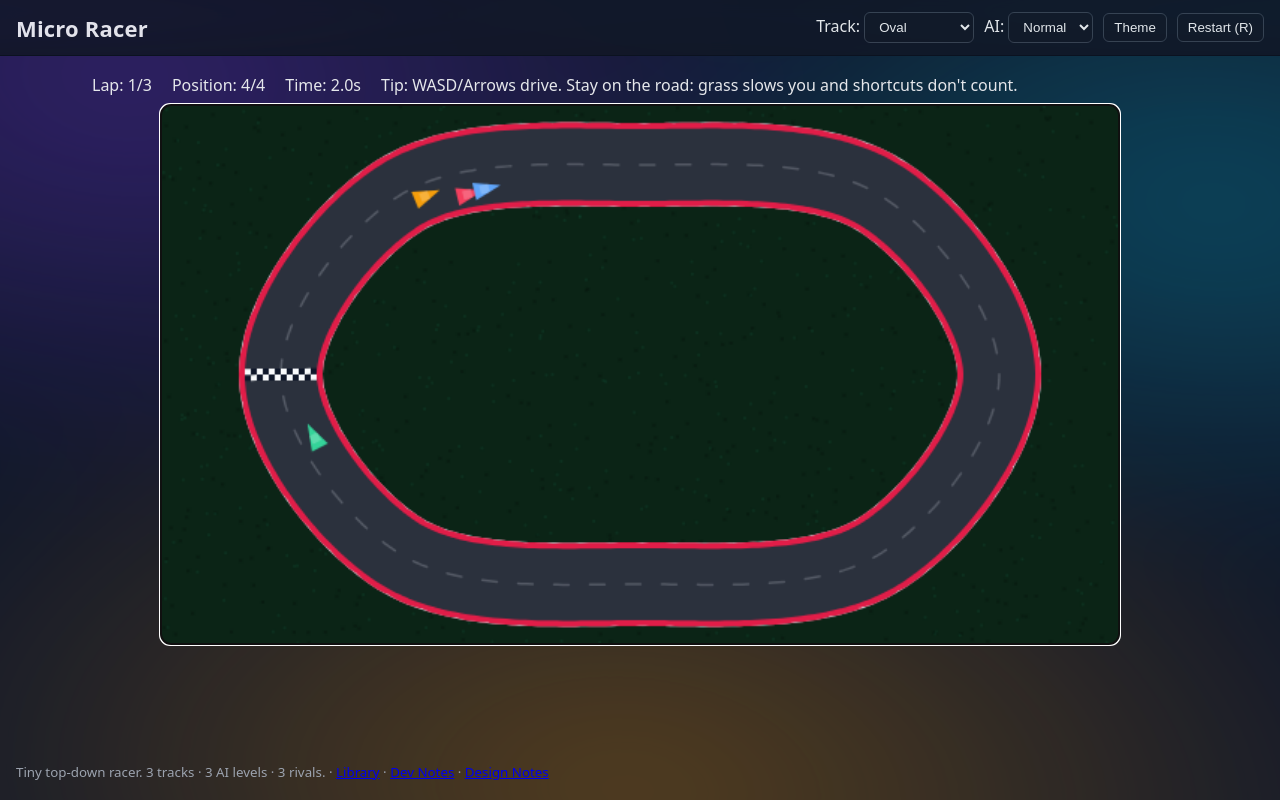
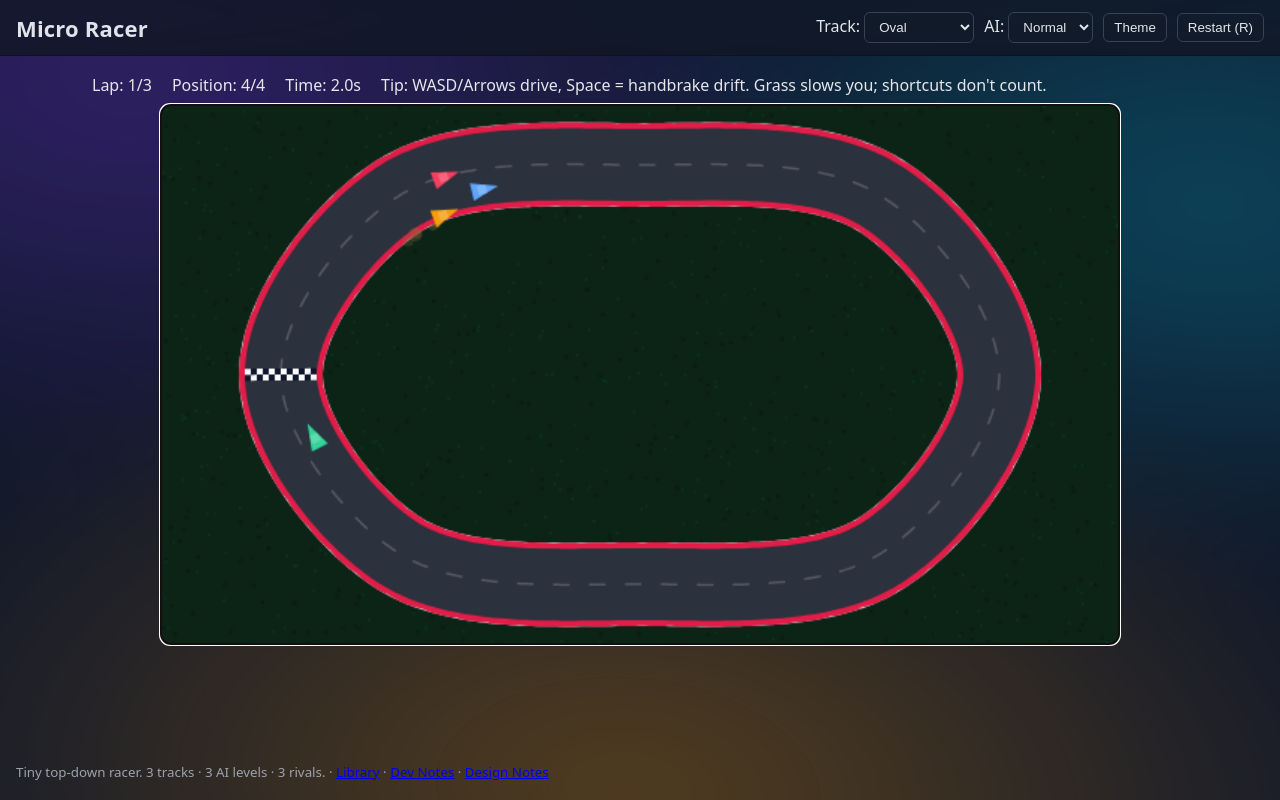
Before and after one commit to nevgauker/games_library, a website: page race.html in a window 1280 px wide. Drawn offline with Linux system fonts and the light colour scheme.

Commit message:
Micro Racer: drift handling, handbrake, car bumping and effects
- Player car keeps a velocity separate from its heading; tyres scrub sideways speed
- Space = handbrake: less grip, faster rotation, drifts and spins
- Cars collide with a simple impulse response; finished cars become ghosts
- AI moves to the other side of a slower car just ahead
- Skid marks layer, grass dust and tyre smoke particles, small shake on hard bumps
- Hard AI eased slightly so a strong human can win

Co-Authored-By: Claude Opus 5.5 <noreply@anthropic.com>

```diff
--- a/race.html
+++ b/race.html
@@ -36,7 +36,7 @@
         <div>Lap: <span id="lap">1</span>/<span id="lap-total">3</span></div>
         <div>Position: <span id="pos">1</span>/<span id="car-total">4</span></div>
         <div>Time: <span id="time">0.0</span>s</div>
-        <div>Tip: WASD/Arrows drive. Stay on the road: grass slows you and shortcuts don't count.</div>
+        <div>Tip: WASD/Arrows drive, Space = handbrake drift. Grass slows you; shortcuts don't count.</div>
         <div id="status" aria-live="polite"></div>
       </section>
       <section class="backspace-wrap">
--- a/src/race.js
+++ b/src/race.js
@@ -38,10 +38,13 @@
   const AI_LEVELS = {
     easy:   { maxSpeed: 120, accel: 120, turn: 2.4, lane: 10, look: 30, band: 0.08 },
     normal: { maxSpeed: 145, accel: 160, turn: 2.8, lane: 8,  look: 34, band: 0.05 },
-    hard:   { maxSpeed: 168, accel: 210, turn: 3.3, lane: 5,  look: 38, band: 0.03 },
+    hard:   { maxSpeed: 162, accel: 200, turn: 3.15, lane: 5, look: 38, band: 0.03 },
   };
 
-  const PLAYER = { accel: 220, brake: 280, maxSpeed: 170, reverse: 0.4, turn: 4.2, friction: 0.98 };
+  // slip values are per-frame (60fps) retention of sideways speed: lower = more grip
+  const PLAYER = { accel: 220, brake: 280, maxSpeed: 170, reverse: 0.4, turn: 4.2, friction: 0.98,
+                   slip: 0.55, grassSlip: 0.75, hbSlip: 0.96, hbTurn: 1.4, hbDrag: 0.985 };
+  const CAR_RADIUS = 7;     // collision radius
   const GRASS_DRAG = { player: 0.93, ai: 0.94 }; // per-frame (60fps) speed decay off the road
 
   function angNorm(a){ while(a>Math.PI) a-=TWOPI; while(a<-Math.PI) a+=TWOPI; return a; }
@@ -118,7 +121,10 @@
 
   class Car{
     constructor({x,y,a,color,isPlayer=false,ai=false}){
-      this.x=x; this.y=y; this.a=a; this.speed=0;
+      this.x=x; this.y=y; this.a=a;
+      this.speed=0;         // speed along the heading
+      this.vx=0; this.vy=0; // actual velocity (the player's can slide sideways)
+      this.skid=0;          // 0..1 how hard the tyres are sliding (for skid marks)
       this.color=color; this.isPlayer=isPlayer; this.ai=ai;
       this.idx=0;           // nearest centerline sample
       this.dist=0;          // distance driven along the road since the start line (negative on the grid)
@@ -171,6 +177,7 @@
       this.emit('time', 0);
       this.emit('pos', this.placeOf(this.player));
       this.emit('status', '');
+      this.emit('reset');
     }
 
     input(dir){ this.inputDir = dir; }
@@ -178,14 +185,15 @@
     // wrap an arc-length difference into [-L/2, L/2)
     wrap(d){ const L = this.road.L; return ((d + L/2) % L + L) % L - L/2; }
 
-    // Move along heading; the canvas edge acts as a wall that scrubs speed
+    // Move by velocity; the canvas edge acts as a wall that scrubs speed
     move(c, dt, scrub){
-      c.x += Math.cos(c.a)*c.speed*dt; c.y += Math.sin(c.a)*c.speed*dt;
+      c.x += c.vx*dt; c.y += c.vy*dt;
       const m = 10;
       if (c.x<m || c.x>this.width-m || c.y<m || c.y>this.height-m){
         c.x = Math.max(m, Math.min(this.width-m, c.x));
         c.y = Math.max(m, Math.min(this.height-m, c.y));
-        c.speed *= decay(scrub, dt);
+        const f = decay(scrub, dt);
+        c.speed *= f; c.vx *= f; c.vy *= f;
       }
     }
 
@@ -212,9 +220,9 @@
       c.offRoad = d > R.half;
 
       // wrong way: moving against the road direction for a moment
-      const [tx,ty] = R.tan[i];
-      const along = (Math.cos(c.a)*tx + Math.sin(c.a)*ty) * Math.sign(c.speed);
-      c.wrongWay = (along < -0.3 && Math.abs(c.speed) > 20) ? c.wrongWay + dt : 0;
+      const [tx,ty] = R.tan[i], v = Math.hypot(c.vx, c.vy);
+      const along = v > 0 ? (c.vx*tx + c.vy*ty) / v : 0;
+      c.wrongWay = (along < -0.3 && v > 20) ? c.wrongWay + dt : 0;
 
       const lapsDone = Math.floor(c.dist / R.L);
       if (lapsDone >= c.lap){
@@ -229,16 +237,26 @@
     updatePlayer(dt){
       const p = this.player; if (p.finished) return;
       const C = PLAYER, inp = this.inputDir || {};
-      if (inp.throttle > 0) p.speed = Math.min(C.maxSpeed, p.speed + C.accel*dt);
-      else if (inp.throttle < 0) p.speed = Math.max(-C.maxSpeed*C.reverse, p.speed - C.brake*dt);
+      // Split velocity into forward and sideways parts relative to the current heading.
+      // Turning rotates the heading only; the velocity catches up as the tyres scrub off the
+      // sideways part. Strong grip normally, very little with the handbrake: that's the drift.
+      const fx = Math.cos(p.a), fy = Math.sin(p.a);
+      let vF = p.vx*fx + p.vy*fy, vS = -p.vx*fy + p.vy*fx;
+      if (inp.throttle > 0) vF = Math.min(C.maxSpeed, vF + C.accel*dt);
+      else if (inp.throttle < 0) vF = Math.max(-C.maxSpeed*C.reverse, vF - C.brake*dt);
+      const hb = !!inp.handbrake && Math.abs(vF) > 30;
+      vS *= decay(hb ? C.hbSlip : p.offRoad ? C.grassSlip : C.slip, dt);
+      vF *= decay(p.offRoad ? GRASS_DRAG.player : hb ? C.hbDrag : C.friction, dt);
+      p.vx = fx*vF - fy*vS; p.vy = fy*vF + fx*vS;
       if (inp.turn){
         // Needs a little speed to steer, steering softens at top speed, reversing flips it
-        const s = Math.abs(p.speed);
+        const s = Math.abs(vF);
         const grip = Math.min(1, s/40) * (1 - 0.3*s/C.maxSpeed);
-        p.a += inp.turn * C.turn * grip * Math.sign(p.speed) * dt;
+        p.a += inp.turn * C.turn * grip * (hb ? C.hbTurn : 1) * Math.sign(vF) * dt;
       }
+      p.speed = vF;
+      p.skid = Math.min(1, Math.max(0, (Math.abs(vS) - 25) / 60) + (hb ? 0.4 : 0));
       this.move(p, dt, 0.7);
-      p.speed *= decay(p.offRoad ? GRASS_DRAG.player : C.friction, dt);
       p.time += dt;
       this.trackCar(p, dt);
     }
@@ -262,6 +280,7 @@
         // wander smoothly between lanes
         c.laneTimer -= dt;
         if (c.laneTimer <= 0){ c.laneTarget = (Math.random()*2-1)*cfg.lane; c.laneTimer = 1 + Math.random()*1.5; }
+        this.avoid(c, R);
         c.laneOff += (c.laneTarget - c.laneOff) * Math.min(1, dt*1.5);
         // steer for a point on the road ahead, further ahead at speed
         const ahead = Math.round((cfg.look + Math.abs(c.speed)*0.2) / SAMPLE_STEP);
@@ -278,10 +297,46 @@
         }
         if (c.speed < want) c.speed = Math.min(want, c.speed + cfg.accel*dt);
         else c.speed = Math.max(want, c.speed - cfg.accel*1.5*dt);
+        c.speed *= decay(c.offRoad ? GRASS_DRAG.ai : 0.992, dt);
+        c.vx = Math.cos(c.a)*c.speed; c.vy = Math.sin(c.a)*c.speed;
         this.move(c, dt, 0.8);
-        c.speed *= decay(c.offRoad ? GRASS_DRAG.ai : 0.992, dt);
         c.time += dt;
         this.trackCar(c, dt);
+      }
+    }
+
+    // If a car is close ahead in our lane and not pulling away, pick the other side of it
+    avoid(c, R){
+      const fx = Math.cos(c.a), fy = Math.sin(c.a), room = R.half - 8;
+      for (const o of this.cars){
+        if (o === c || o.finished) continue;
+        const dx = o.x-c.x, dy = o.y-c.y;
+        const along = dx*fx + dy*fy, side = -dx*fy + dy*fx;
+        if (along > 0 && along < 44 && Math.abs(side) < 14 && o.speed < c.speed + 10){
+          c.laneTarget = Math.max(-room, Math.min(room, c.laneOff + (side > 0 ? -16 : 16)));
+          c.laneTimer = 0.8;
+          return;
+        }
+      }
+    }
+
+    // Cars bump: push overlapping cars apart and trade some speed along the line between them.
+    // Finished cars are ghosts so they don't block the line.
+    collide(){
+      const cars = this.cars.filter(c => !c.finished), minD = CAR_RADIUS*2;
+      for (let i=0;i<cars.length;i++) for (let j=i+1;j<cars.length;j++){
+        const a = cars[i], b = cars[j];
+        const dx = b.x-a.x, dy = b.y-a.y, d = Math.hypot(dx,dy);
+        if (d >= minD || d === 0) continue;
+        const nx = dx/d, ny = dy/d, push = (minD-d)/2;
+        a.x -= nx*push; a.y -= ny*push; b.x += nx*push; b.y += ny*push;
+        const closing = (b.vx-a.vx)*nx + (b.vy-a.vy)*ny;
+        if (closing < 0){
+          const k = -(1 + 0.3) * closing / 2; // equal masses, a little bounce
+          a.vx -= k*nx; a.vy -= k*ny; b.vx += k*nx; b.vy += k*ny;
+          for (const c of [a,b]) c.speed = c.vx*Math.cos(c.a) + c.vy*Math.sin(c.a);
+          if ((a.isPlayer || b.isPlayer) && closing < -15) this.emit('bump', Math.min(1, -closing/120));
+        }
       }
     }
 
@@ -314,6 +369,7 @@
         if (this.statusUntil && this.clock > this.statusUntil){ this.statusUntil = 0; this.emit('status', ''); }
         this.updatePlayer(dt);
         this.updateAI(dt);
+        this.collide();
       }
       this.emit('time', this.player.time);
       this.emit('pos', this.placeOf(this.player));
--- a/src/race_ui.js
+++ b/src/race_ui.js
@@ -39,7 +39,7 @@
   // Every way of starting over goes through here so the modal, status and input are always reset
   function resetRace(){
     closeModal();
-    input.throttle = 0; input.turn = 0;
+    input.throttle = 0; input.turn = 0; input.handbrake = false;
     game.restart();
     canvas && canvas.focus();
   }
@@ -52,7 +52,7 @@
   aiSel.addEventListener('change', () => { game.setAI(aiSel.value); resetRace(); });
 
   // input
-  const input = { throttle: 0, turn: 0 };
+  const input = { throttle: 0, turn: 0, handbrake: false };
   function onKey(e){
     const k=(e.key||'').toLowerCase(); const c=e.code||'';
     if (k.startsWith('arrow')||c.startsWith('Arrow')) e.preventDefault();
@@ -62,6 +62,7 @@
     if (k==='arrowdown'||k==='s'||c==='ArrowDown'||c==='KeyS') input.throttle = -1;
     if (k==='arrowleft'||k==='a'||c==='ArrowLeft'||c==='KeyA') input.turn = -1;
     if (k==='arrowright'||k==='d'||c==='ArrowRight'||c==='KeyD') input.turn = 1;
+    if (k===' '||c==='Space'){ e.preventDefault(); input.handbrake = true; }
   }
   function onKeyUp(e){
     const k=(e.key||'').toLowerCase(); const c=e.code||'';
@@ -69,6 +70,7 @@
     if (k==='arrowdown'||k==='s'||c==='ArrowDown'||c==='KeyS') if (input.throttle<0) input.throttle = 0;
     if (k==='arrowleft'||k==='a'||c==='ArrowLeft'||c==='KeyA') if (input.turn<0) input.turn = 0;
     if (k==='arrowright'||k==='d'||c==='ArrowRight'||c==='KeyD') if (input.turn>0) input.turn = 0;
+    if (k===' '||c==='Space') input.handbrake = false;
   }
   document.addEventListener('keydown', onKey, { passive:false });
   document.addEventListener('keyup', onKeyUp, { passive:false });
@@ -88,13 +90,21 @@
     const dt = Math.min(0.05, (t-last)/1000); last=t;
     game.input(input);
     game.step(dt);
-    render();
+    render(dt);
     requestAnimationFrame(loop);
   }
 
-  function render(){
+  function render(dt){
+    ctx.save();
+    if (shake > 0.2){ ctx.translate((Math.random()-0.5)*shake, (Math.random()-0.5)*shake); }
+    shake *= Math.pow(0.85, dt*60);
     ctx.drawImage(trackLayer(), 0, 0);
+    if (game.countdown <= 0) layMarks();
+    ctx.drawImage(marks, 0, 0);
+    updateParticles(dt);
+    drawParticles();
     for (const c of game.cars){ drawCar(c); }
+    ctx.restore();
     drawWrongWay();
     drawCountdown();
   }
@@ -173,9 +183,68 @@
     ctx.restore();
   }
 
+  // --- Effects: skid marks, dust/smoke, bump shake ---
+  // Skid marks build up on their own layer for the whole race
+  const marks = document.createElement('canvas');
+  marks.width = canvas.width; marks.height = canvas.height;
+  const mctx = marks.getContext('2d');
+  const lastWheels = new Map(); // car -> previous rear wheel positions while skidding
+  let particles = [];
+  let shake = 0;
+
+  game.on('reset', () => {
+    mctx.clearRect(0, 0, marks.width, marks.height);
+    lastWheels.clear(); particles = []; shake = 0;
+  });
+  game.on('bump', k => { shake = Math.max(shake, 2 + 5*k); });
+
+  function rearWheels(c){
+    const fx = Math.cos(c.a), fy = Math.sin(c.a), bx = c.x - fx*7, by = c.y - fy*7;
+    return [[bx - fy*4, by + fx*4], [bx + fy*4, by - fx*4]];
+  }
+
+  function layMarks(){
+    for (const c of game.cars){
+      if (c.finished || c.skid < 0.05){ lastWheels.delete(c); continue; }
+      const now = rearWheels(c), prev = lastWheels.get(c);
+      if (prev){
+        mctx.strokeStyle = `rgba(8,10,14,${0.25 + 0.35*c.skid})`; mctx.lineWidth = 2; mctx.lineCap = 'round';
+        for (let w = 0; w < 2; w++){ mctx.beginPath(); mctx.moveTo(prev[w][0], prev[w][1]); mctx.lineTo(now[w][0], now[w][1]); mctx.stroke(); }
+      }
+      lastWheels.set(c, now);
+    }
+  }
+
+  function updateParticles(dt){
+    if (game.countdown <= 0){
+      for (const c of game.cars){
+        if (c.finished) continue;
+        const v = Math.hypot(c.vx, c.vy);
+        const dust = c.offRoad && v > 30, smoke = c.skid > 0.3;
+        if (!(dust || smoke) || Math.random() > dt*40) continue;
+        const [[x, y]] = rearWheels(c);
+        particles.push({
+          x, y, vx: -c.vx*0.15 + (Math.random()-0.5)*20, vy: -c.vy*0.15 + (Math.random()-0.5)*20,
+          life: 0.6, max: 0.6, r: 2 + Math.random()*2,
+          color: dust ? '140,110,60' : '200,205,215'
+        });
+      }
+    }
+    for (const p of particles){ p.x += p.vx*dt; p.y += p.vy*dt; p.life -= dt; p.r += dt*6; }
+    particles = particles.filter(p => p.life > 0).slice(-300);
+  }
+
+  function drawParticles(){
+    for (const p of particles){
+      ctx.fillStyle = `rgba(${p.color},${0.35 * p.life / p.max})`;
+      ctx.beginPath(); ctx.arc(p.x, p.y, p.r, 0, Math.PI*2); ctx.fill();
+    }
+  }
+
   function drawCar(c){
     ctx.save();
     ctx.translate(c.x, c.y); ctx.rotate(c.a);
+    if (c.finished) ctx.globalAlpha = 0.35; // finished cars are ghosts
     ctx.fillStyle = c.color;
     // triangle car
     ctx.beginPath();
```
